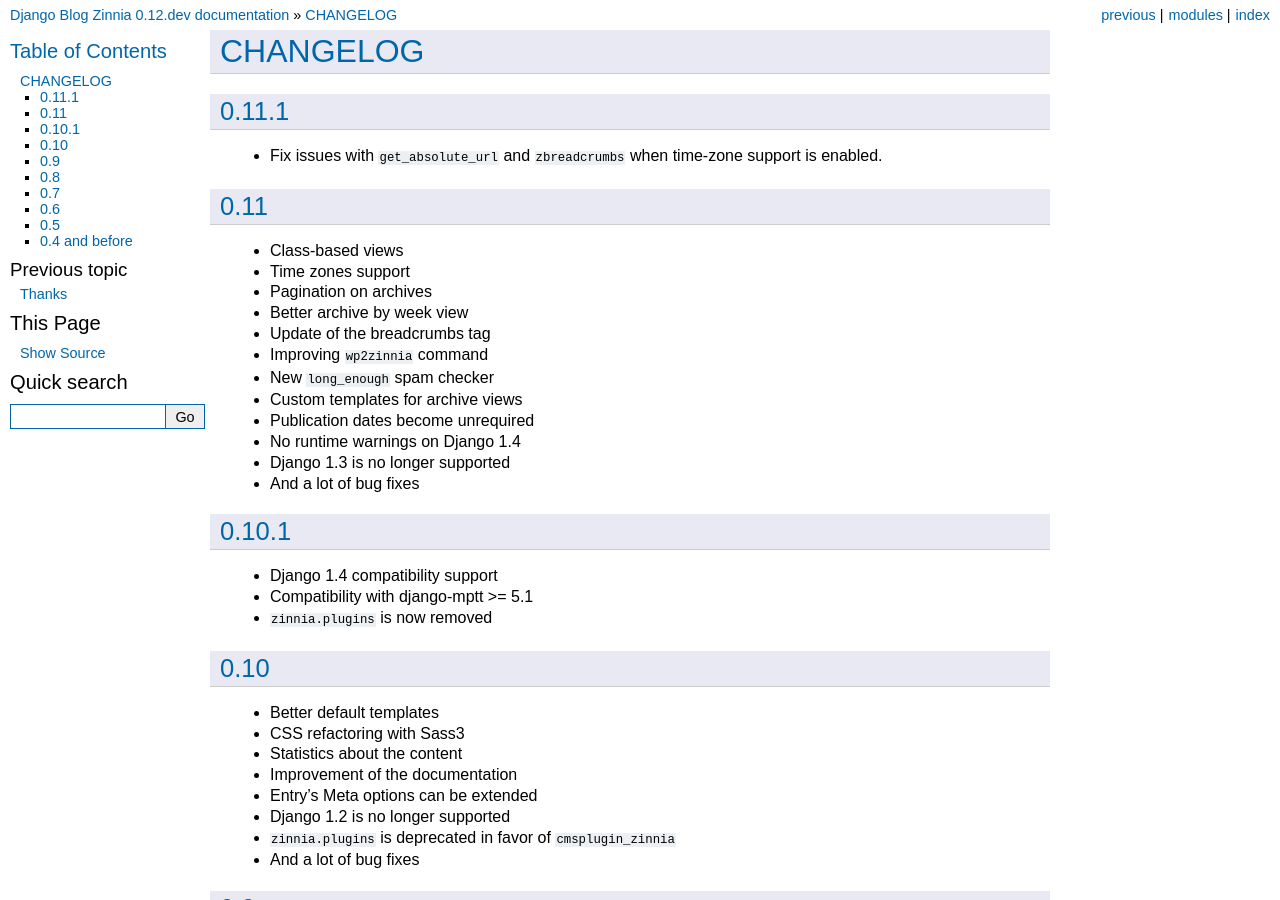
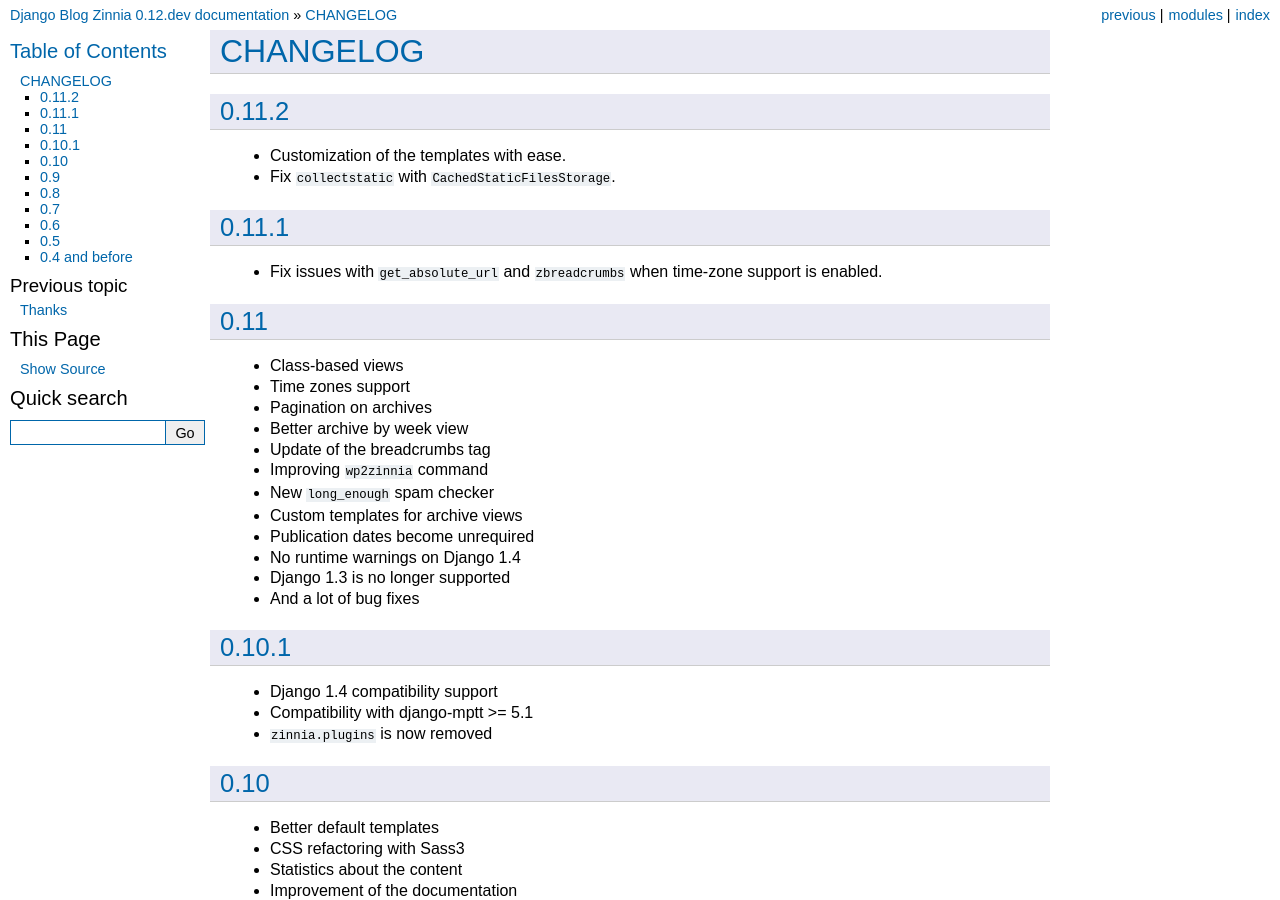
Before and after one commit to Fantomas42/django-blog-zinnia, a Sphinx documentation site: the page built from docs/notes/changelog.rst, in a window 1280 px wide and 900 px high. Built offline with Sphinx 7.4.7, drawn with Linux system fonts in a browser that asks for light colours.

Commit message:
preparing changelog for release 0.11.2

```diff
--- a/docs/notes/changelog.rst
+++ b/docs/notes/changelog.rst
@@ -1,5 +1,11 @@
 CHANGELOG
 =========
+
+0.11.2
+------
+
+* Customization of the templates with ease.
+* Fix ``collectstatic`` with ``CachedStaticFilesStorage``.
 
 0.11.1
 ------
```
